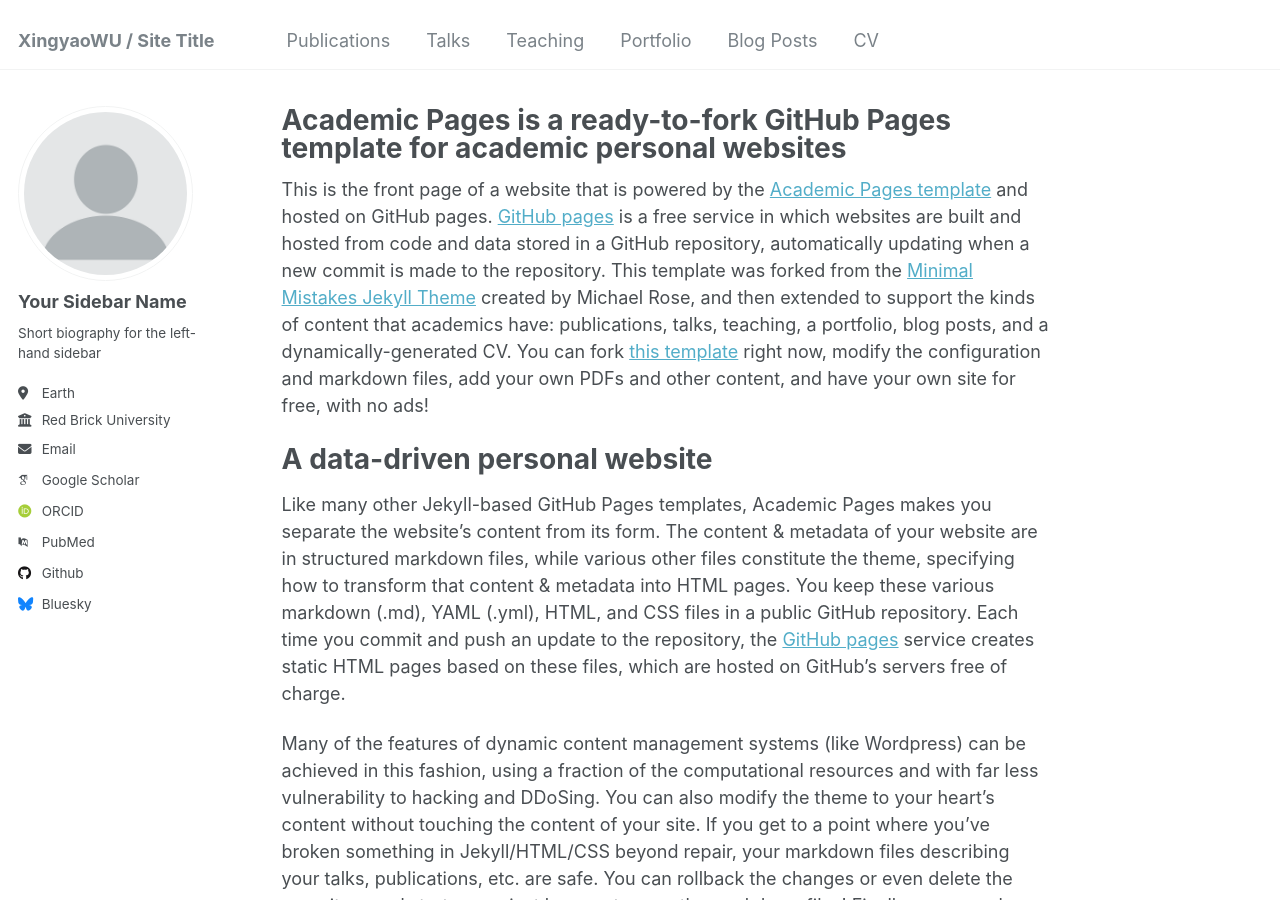
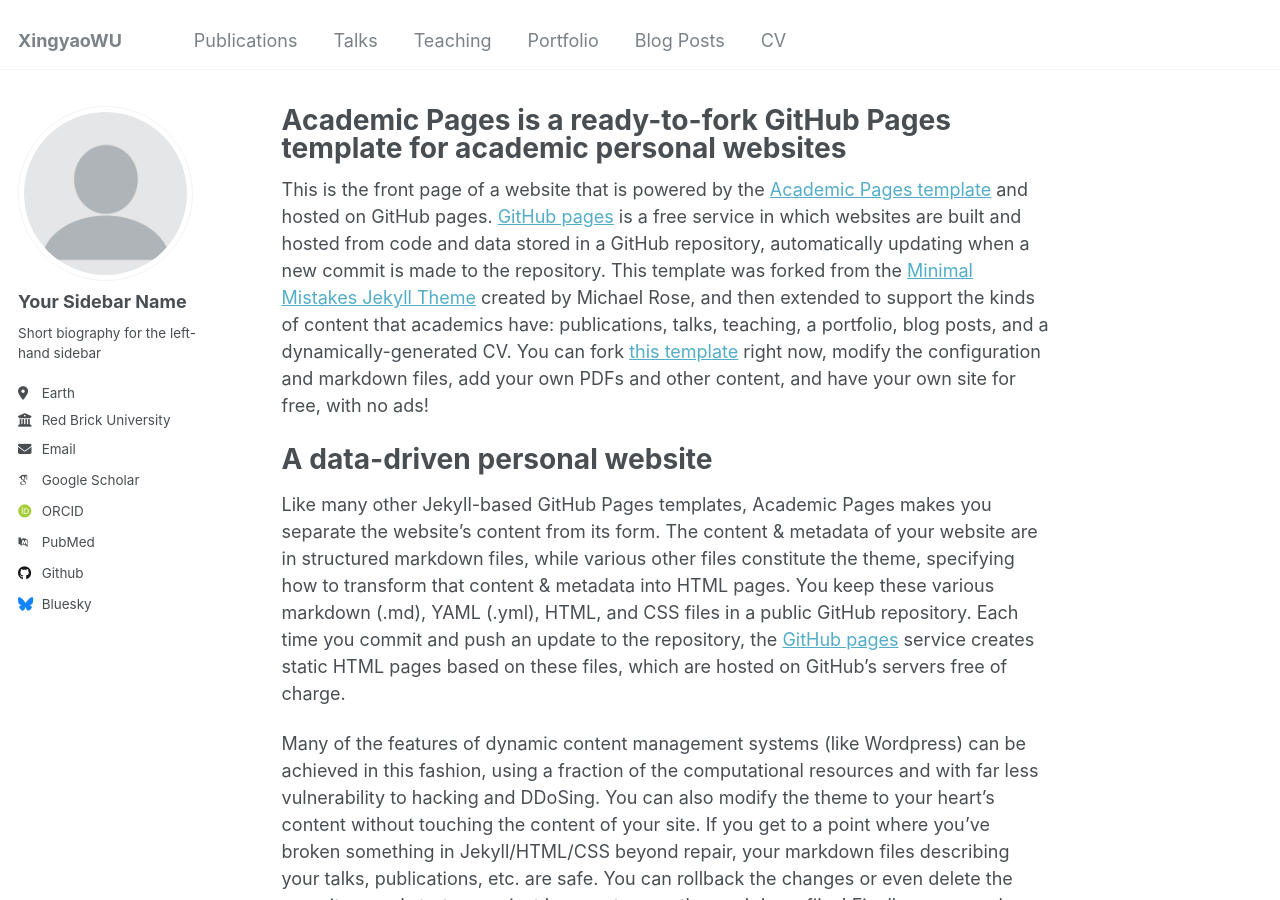
Before and after one commit to XingyaoWU-w/XingyaoWU-w.github.io, a Jekyll site: the page built from _pages/about.md, in a window 1280 px wide and 900 px high. Built offline with Jekyll 4.4.1, drawn with Linux system fonts in a browser that asks for light colours; some web fonts are replaced.

Commit message:
Update _config.yml

```diff
--- a/_config.yml
+++ b/_config.yml
@@ -8,7 +8,7 @@
 
 # Basic Site Settings
 locale                   : "en-US"
-title                    : "XingyaoWU / Site Title"
+title                    : "XingyaoWU "
 title_separator          : "-"
 name                     : &name "XingyaoWU"
 description              : &description "personal description"
```
